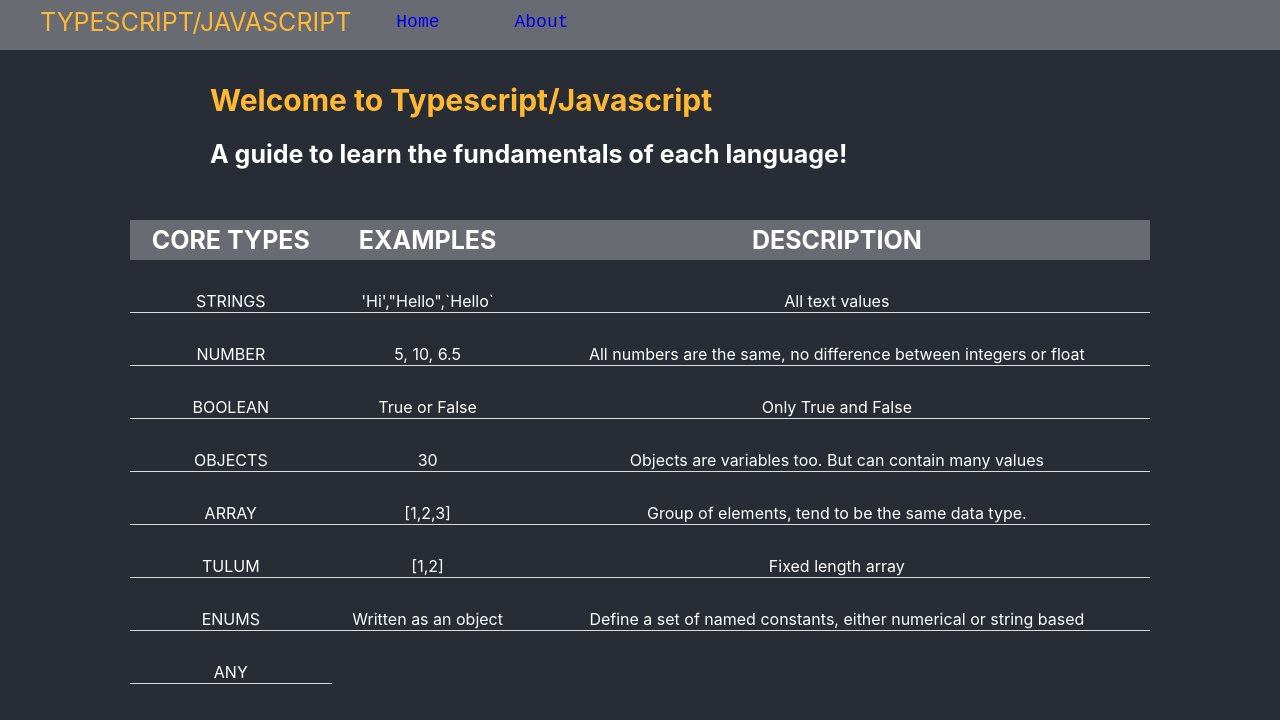
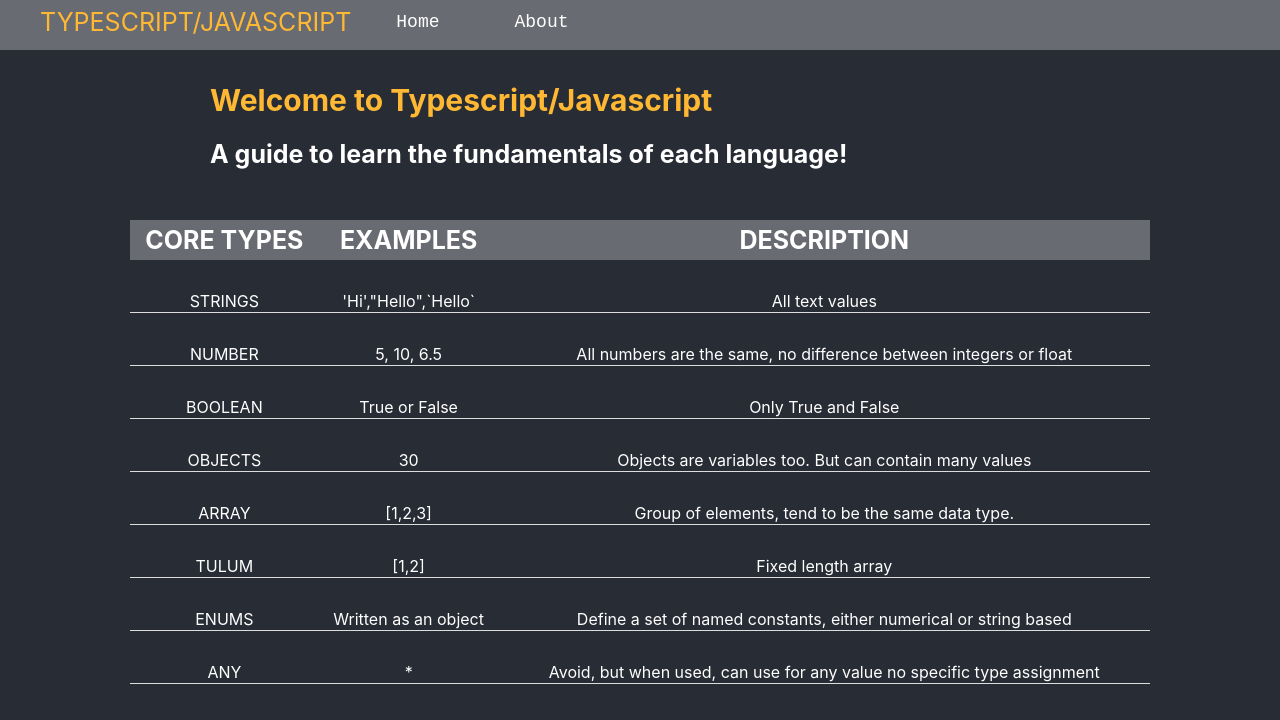
Before and after one commit to RadhikaChamdal/typescript-pd, a React (Create React App) app: page / in a window 1280 px wide. Shown: the top 720 px of the page. Built offline with nearby package versions, Linux system fonts and the light colour scheme; the HTML template or start-up script is replaced by a standard one.

Commit message:
sorted the links on the navBar changed them to white which works, added in the Any type into the table

```diff
--- a/src/components/navBar/navBar.styled.ts
+++ b/src/components/navBar/navBar.styled.ts
@@ -32,10 +32,13 @@ export const StyledUl = styled.ul`
 export const StyledLi = styled.li`
   font-family: "Roboto Mono", monospace;
   font-size: 18px;
-  color: ${White}
+  color: ${White};
   text-decoration: none;
   margin-left: 15px;
   padding: 15px 30px;
+  a {
+    color: ${White};
+  }
   &:hover {
     background-color: ${Orange};
   }
--- a/src/components/table/table.tsx
+++ b/src/components/table/table.tsx
@@ -59,6 +59,11 @@ function TableInfo() {
         </tr>
         <tr>
           <TableDescription>ANY </TableDescription>
+          <TableDescription> * </TableDescription>
+          <TableDescription>
+            Avoid, but when used, can use for any value no specific type
+            assignment
+          </TableDescription>
         </tr>
       </Table>
     </div>
```
